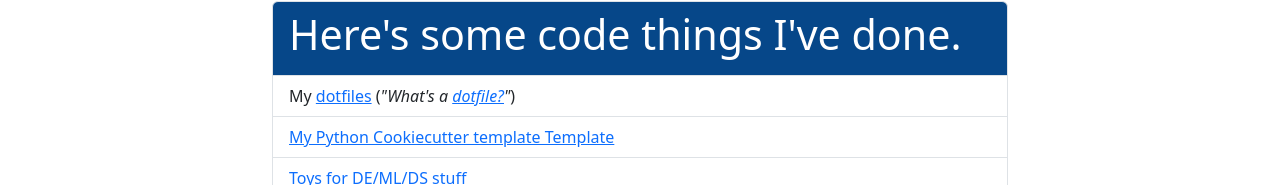
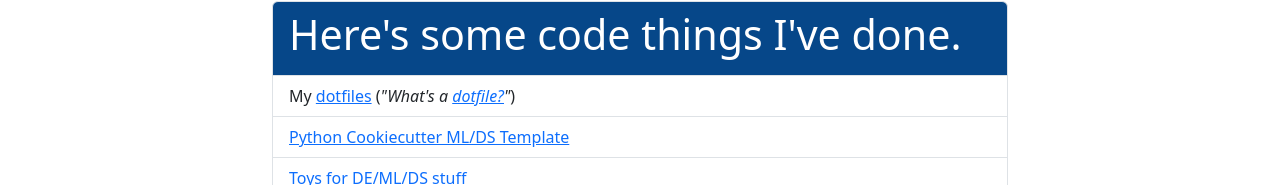
Before and after one commit to jsal13/jsal13.github.io, a Vue app: page / in a window 1280 px wide. Shown: the part 767-952 px from the top of the page. Built offline with nearby package versions, Linux system fonts and the light colour scheme.

Commit message:
chore: updates name of template on home;

```diff
--- a/src/components/home/HomePage.vue
+++ b/src/components/home/HomePage.vue
@@ -27,7 +27,7 @@ const codeAndTechData = ref({
   title: "Here's some code things I've done.",
   data: [
     `My <a href="https://github.com/jsal13/dotfiles" target="_blank">dotfiles</a> (<i>"What's a <a href="https://dotfiles.github.io/" target="_blank">dotfile?</a>"</i>)`,
-    `<a href="https://github.com/jsal13/cookiecutter-pytemplate" target="_blank">My Python Cookiecutter template Template</a>`,
+    `<a href="https://github.com/jsal13/cookiecutter-pytemplate" target="_blank">Python Cookiecutter ML/DS Template</a>`,
     `<a href="https://github.com/jsal13/toys" target="_blank">Toys for DE/ML/DS stuff</a>`
   ]
 })
```
